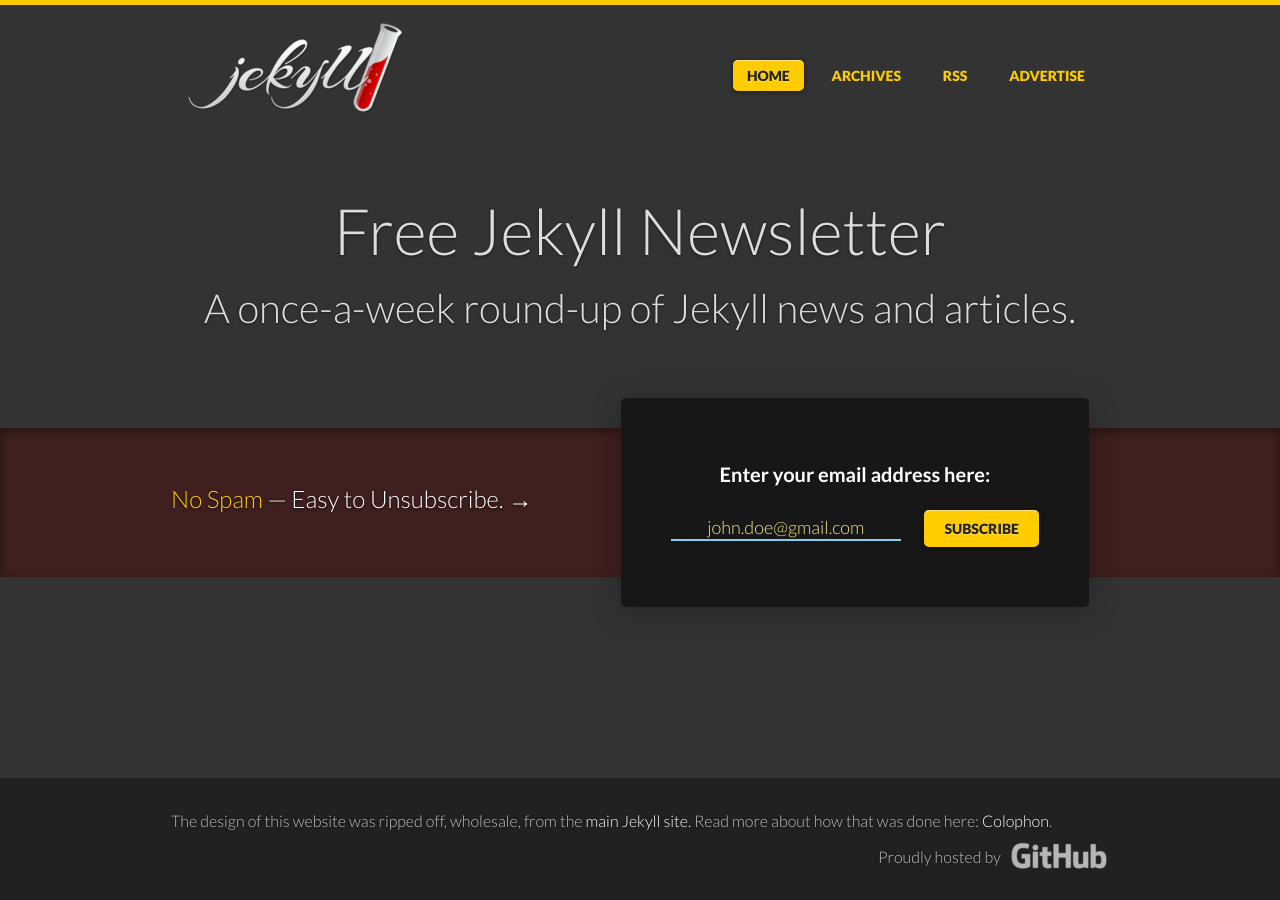
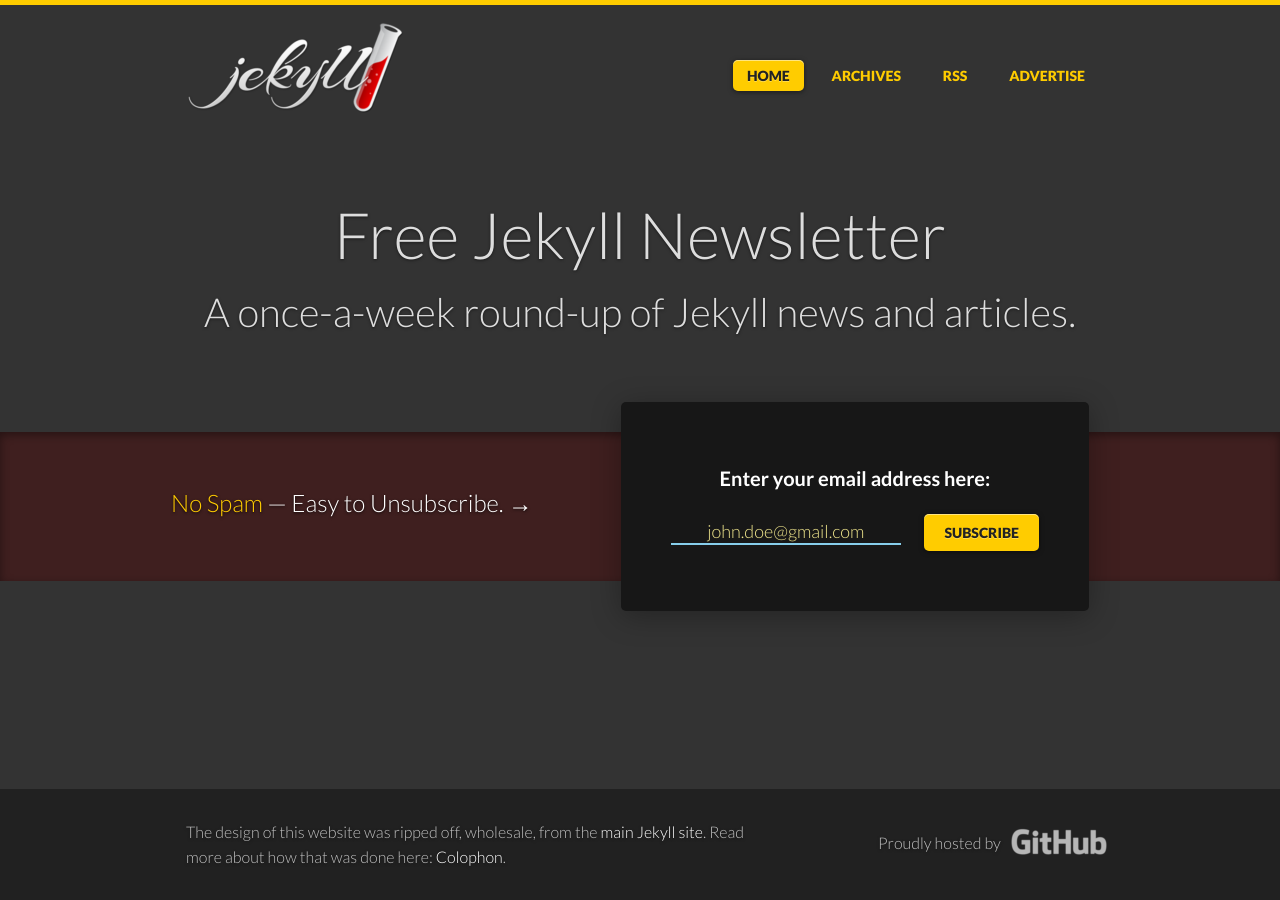
Before and after one commit to jekyllweekly/jekyllweekly.github.io, a Jekyll site: the page built from index.html, in a window 1280 px wide. Built offline with Jekyll 4.4.1, drawn with Linux system fonts in a browser that asks for light colours.

Commit message:
Updated footer text

```diff
--- a/_includes/footer.html
+++ b/_includes/footer.html
@@ -1,8 +1,8 @@
 <footer class="site-footer" itemscope itemtype="http://schema.org/WPFooter">
   <div class="wrap">
 
-    <div class="notice">
-      <p>The design of this website was ripped off, wholesale, from the <a href="http://jekyllrb.com/">main Jekyll site.</a> Read more about how that was done here: <a href="{{ site.url }}/#">Colophon</a>.</p>
+    <div class="notice column two-thirds">
+      <p>The design of this website was ripped off, wholesale, from the <a href="http://jekyllrb.com/">main Jekyll site</a>. Read more about how that was done here: <a href="{{ site.url }}/colophon/">Colophon</a>.</p>
     </div>
 
     <div class="hosting">
```
